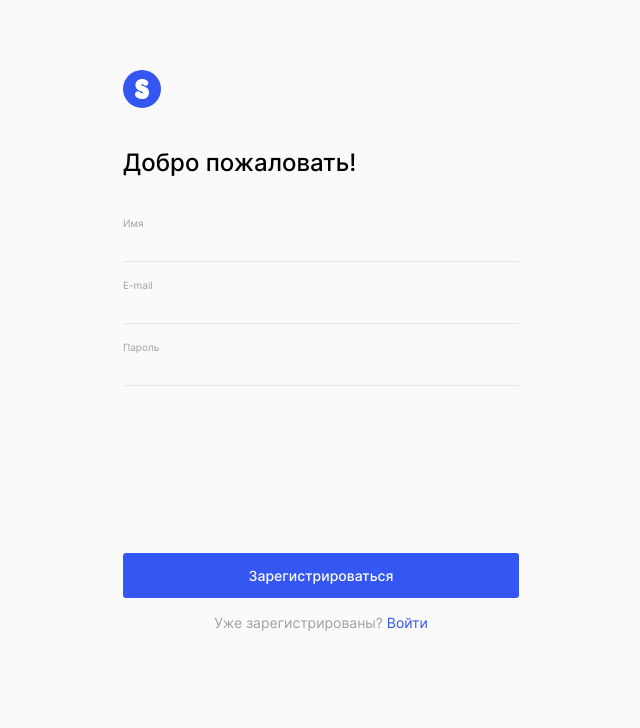
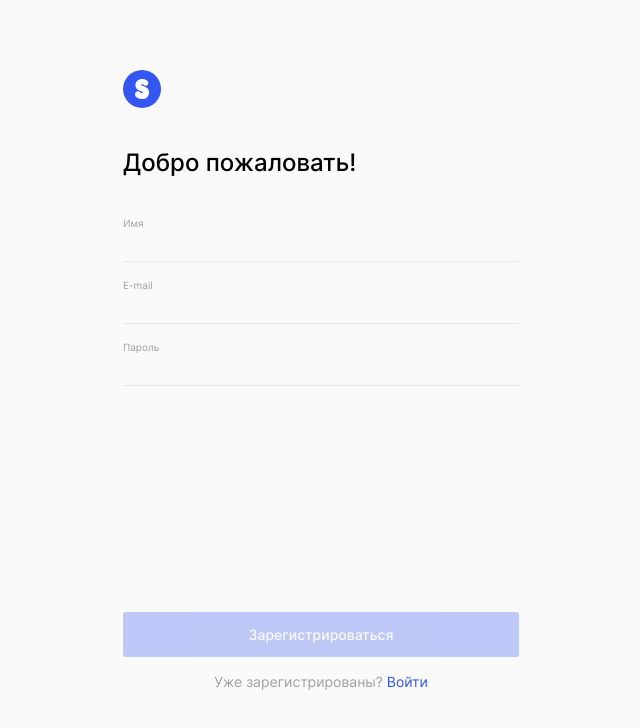
Before and after one commit to Marvin811/movies-explorer-frontend, a React (Create React App) app: page /signup in a window 1280 px wide. Shown: the top 728 px of the page, without its empty margins (319-959 px from the left). Built offline with nearby package versions, Linux system fonts and the light colour scheme.

Commit message:
fix: исправлены кнопки авторизации и регистрации

```diff
--- a/src/components/App/App.js
+++ b/src/components/App/App.js
@@ -102,26 +102,6 @@ function App() {
         }
     };
 
-    // const handleRegister = (name, email, password) => {
-    //     setServerError({});
-    //     mainApi.register(name, email, password)
-    //         .then(() => {
-    //             mainApi.authorize(email, password)
-    //                 .then(() => {
-    //                     setServerError({});
-    //                     setLoggedIn(true);
-    //                     navigate('/movies');
-    //                 })
-    //         })
-    //         .catch((err) => {
-    //             const textError = err === 'Ошибка: 409' ? 'Пользователь с таким E-mail уже сувещстует' :
-    //                 'При регистрации пользователя произошла ошибка';
-    //             setServerError({...serverError, signUp: textError})
-    //         })
-    //         .finally(() => {
-    //             setIsLoading(false);
-    //         });
-    // }
     const handleRegister = (name, email, password) => {
         setServerError({});
         MainApi.register(name, email, password)
@@ -182,19 +162,19 @@ function App() {
             .finally(() => setIsLoading(false));
     };
 
-    // const handleClickSignInButton = (evt, email, password) => {
-    //     evt.preventDefault();
-    //
-    //     setIsLoading(true);
-    //     handleLogin(email, password);
-    // }
-    //
-    // const handleClickSignUpButton = (evt, name, email, password) => {
-    //     evt.preventDefault();
-    //
-    //     setIsLoading(true);
-    //     handleRegister(name, email, password)
-    // }
+    const handleClickSignInButton = (evt, email, password) => {
+        evt.preventDefault();
+
+        setIsLoading(true);
+        handleLogin(email, password);
+    }
+
+    const handleClickSignUpButton = (evt, name, email, password) => {
+        evt.preventDefault();
+
+        setIsLoading(true);
+        handleRegister(name, email, password)
+    }
 
     const resetServerErr = () => setServerError({});
 
@@ -229,7 +209,7 @@ function App() {
                         <Route path="/signin" element={
                             <Login
                                 resetServerErr={resetServerErr}
-                                handleSubmit={handleLogin}
+                                handleSubmit={handleClickSignInButton}
                                 isLoading={isLoading}
                                 isLoggin={loggedIn}
                                 serverError={serverError.signIn}
@@ -238,10 +218,10 @@ function App() {
                         <Route path="/signup" element={
                             <Register
                                 resetServerErr={resetServerErr}
-                                handleSubmit={handleRegister}
+                                handleSubmit={handleClickSignUpButton}
                                 isLoading={isLoading}
                                 isLoggin={loggedIn}
-                                serverError={serverError.signIn}
+                                serverError={serverError.signUp}
 
                             />
                         }/>
--- a/src/components/Header/Header.js
+++ b/src/components/Header/Header.js
@@ -2,16 +2,14 @@ import React from "react";
 import './Header.css';
 import {Link} from "react-router-dom";
 import Navigation from '../Navigation/Navigation'
-import Logo from  '../Logo/Logo';
+import Logo from '../Logo/Logo';
 
 export function Header(props) {
     const {loggedIn} = props;
     return (
-        <header className='header'>
+        <header className='header'>{loggedIn ? (<Navigation type='header'/>) : (
             <nav className="header__container">
-                <><Logo/></>
-                {loggedIn ? (<Navigation/>) : (
-                    <>
+                <> <Logo/>
                     <div className="header__links">
                         <Link className="header__link" to="/signup">
                             <h2 className="header__link-title">Регистрация</h2>
@@ -22,9 +20,10 @@ export function Header(props) {
 
                     </div>
                 </>
+
+            </nav>
         )
         }
-            </nav>
         </header>
     )
 }
--- a/src/components/Login/Login.css
+++ b/src/components/Login/Login.css
@@ -80,10 +80,12 @@
     margin: 209px 0 16px 0;
     padding: 0;
     z-index: 1;
+    cursor: pointer;
 }
 
-.authorization__submit-reg {
-    margin: 150px 0 16px 0;
+.authorization__submit:disabled {
+    opacity: .3;
+    cursor: revert;
 }
 
 .authorization__caption {
--- a/src/components/Navigation/Navigation.js
+++ b/src/components/Navigation/Navigation.js
@@ -41,7 +41,7 @@ export default function Navigation() {
                 <Burger openBurger={openBurger} />
                     <SlideMenu isOpen={isOpen} onClose={closeAllPopups} />
                 </>
-            ) : (<section className="navigation-header">
+            ) : (<nav className="navigation-header">
                 <Logo/>
                 <div className="navigation-header__links">
                     <NavLink to="/movies" className={setActive}>
@@ -55,7 +55,7 @@ export default function Navigation() {
                     <p className='navigation__profile-text'>Аккаунт</p>
                     <img src={icon}  className="navigation-header__icon" alt="Изображение кнопки Аккаунт"></img>
                 </NavLink>
-            </section>
+            </nav>
             )}
         </>
 
```
Lines whose indentation alone changed are shown as unchanged.
